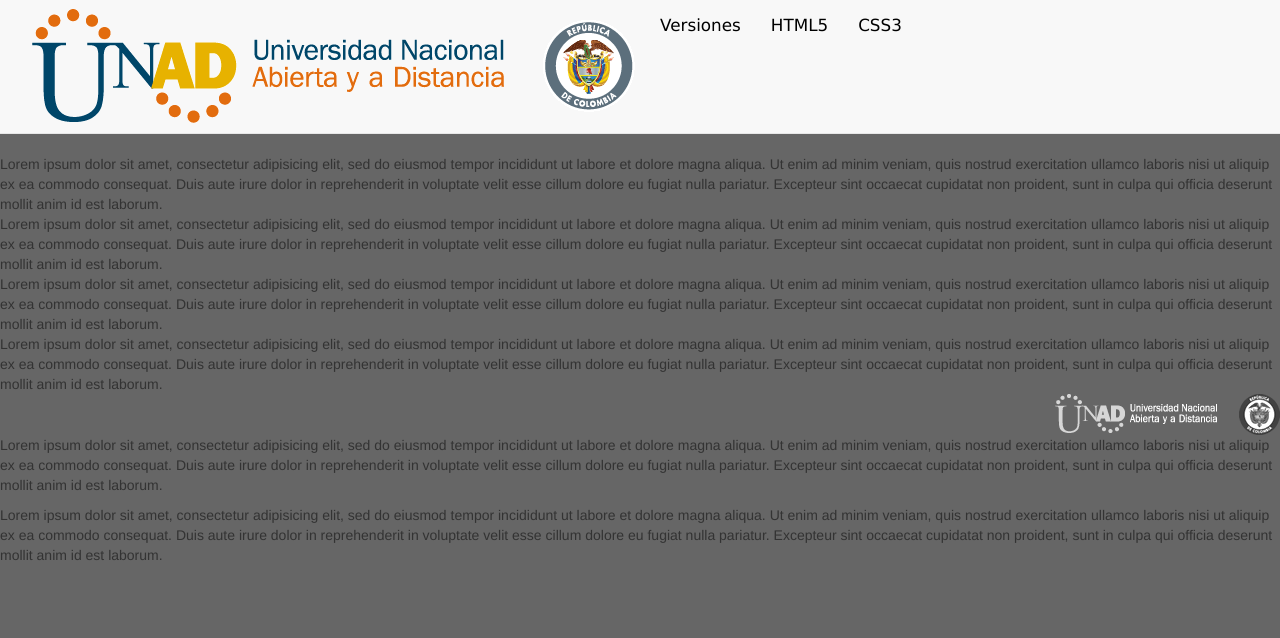
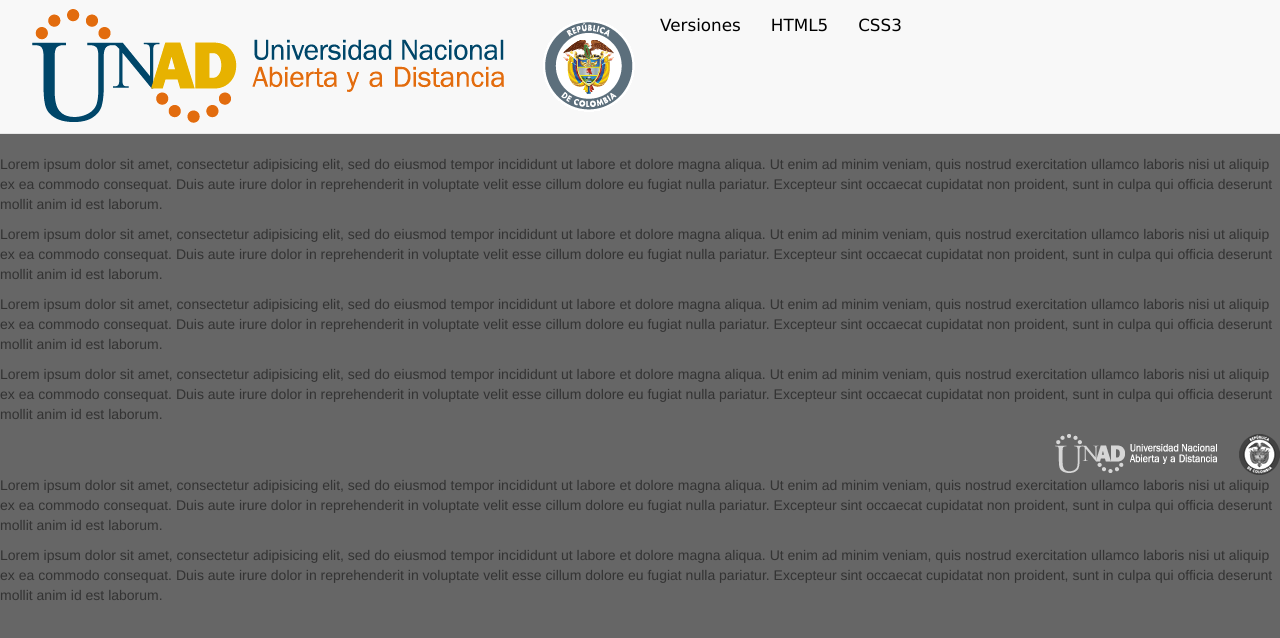
Before and after one commit to jorgeorejuela/OVI_DisenoWEB, a plain HTML site: page index.html in a window 1280 px wide. Drawn offline with Linux system fonts and the light colour scheme.

Commit message:
Update index.html

```diff
--- a/index.html
+++ b/index.html
@@ -37,30 +37,30 @@
   <!--Aca empieza el cuerpo de la pagina-->
 
 	<div class="container-fluid-cuerpo">
-    <div>Lorem ipsum dolor sit amet, consectetur adipisicing elit, sed do eiusmod
+    <div><p>Lorem ipsum dolor sit amet, consectetur adipisicing elit, sed do eiusmod
     tempor incididunt ut labore et dolore magna aliqua. Ut enim ad minim veniam,
     quis nostrud exercitation ullamco laboris nisi ut aliquip ex ea commodo
     consequat. Duis aute irure dolor in reprehenderit in voluptate velit esse
     cillum dolore eu fugiat nulla pariatur. Excepteur sint occaecat cupidatat non
-    proident, sunt in culpa qui officia deserunt mollit anim id est laborum.</div>
-     <div>Lorem ipsum dolor sit amet, consectetur adipisicing elit, sed do eiusmod
+    proident, sunt in culpa qui officia deserunt mollit anim id est laborum.</p></div>
+     <div><p>Lorem ipsum dolor sit amet, consectetur adipisicing elit, sed do eiusmod
      tempor incididunt ut labore et dolore magna aliqua. Ut enim ad minim veniam,
      quis nostrud exercitation ullamco laboris nisi ut aliquip ex ea commodo
      consequat. Duis aute irure dolor in reprehenderit in voluptate velit esse
      cillum dolore eu fugiat nulla pariatur. Excepteur sint occaecat cupidatat non
-     proident, sunt in culpa qui officia deserunt mollit anim id est laborum.</div>
-     <div>Lorem ipsum dolor sit amet, consectetur adipisicing elit, sed do eiusmod
+     proident, sunt in culpa qui officia deserunt mollit anim id est laborum.</p></div>
+     <div><p>Lorem ipsum dolor sit amet, consectetur adipisicing elit, sed do eiusmod
      tempor incididunt ut labore et dolore magna aliqua. Ut enim ad minim veniam,
      quis nostrud exercitation ullamco laboris nisi ut aliquip ex ea commodo
      consequat. Duis aute irure dolor in reprehenderit in voluptate velit esse
      cillum dolore eu fugiat nulla pariatur. Excepteur sint occaecat cupidatat non
-     proident, sunt in culpa qui officia deserunt mollit anim id est laborum.</div>
-     <div>Lorem ipsum dolor sit amet, consectetur adipisicing elit, sed do eiusmod
+     proident, sunt in culpa qui officia deserunt mollit anim id est laborum.</p></div>
+     <div><p>Lorem ipsum dolor sit amet, consectetur adipisicing elit, sed do eiusmod
      tempor incididunt ut labore et dolore magna aliqua. Ut enim ad minim veniam,
      quis nostrud exercitation ullamco laboris nisi ut aliquip ex ea commodo
      consequat. Duis aute irure dolor in reprehenderit in voluptate velit esse
      cillum dolore eu fugiat nulla pariatur. Excepteur sint occaecat cupidatat non
-     proident, sunt in culpa qui officia deserunt mollit anim id est laborum.</div>
+     proident, sunt in culpa qui officia deserunt mollit anim id est laborum.</p></div>
   </div>
 
   <!--Aca Termina el cuerpo de la pagina-->
```
